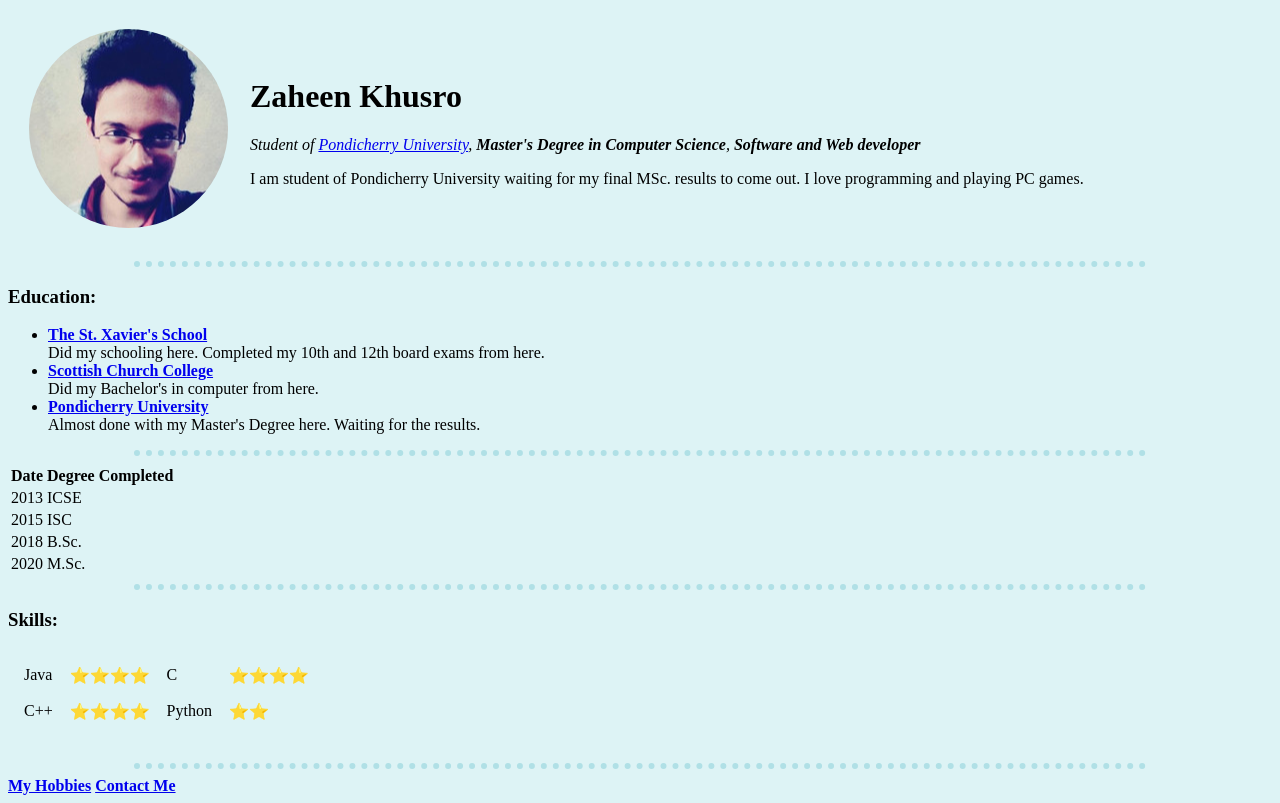
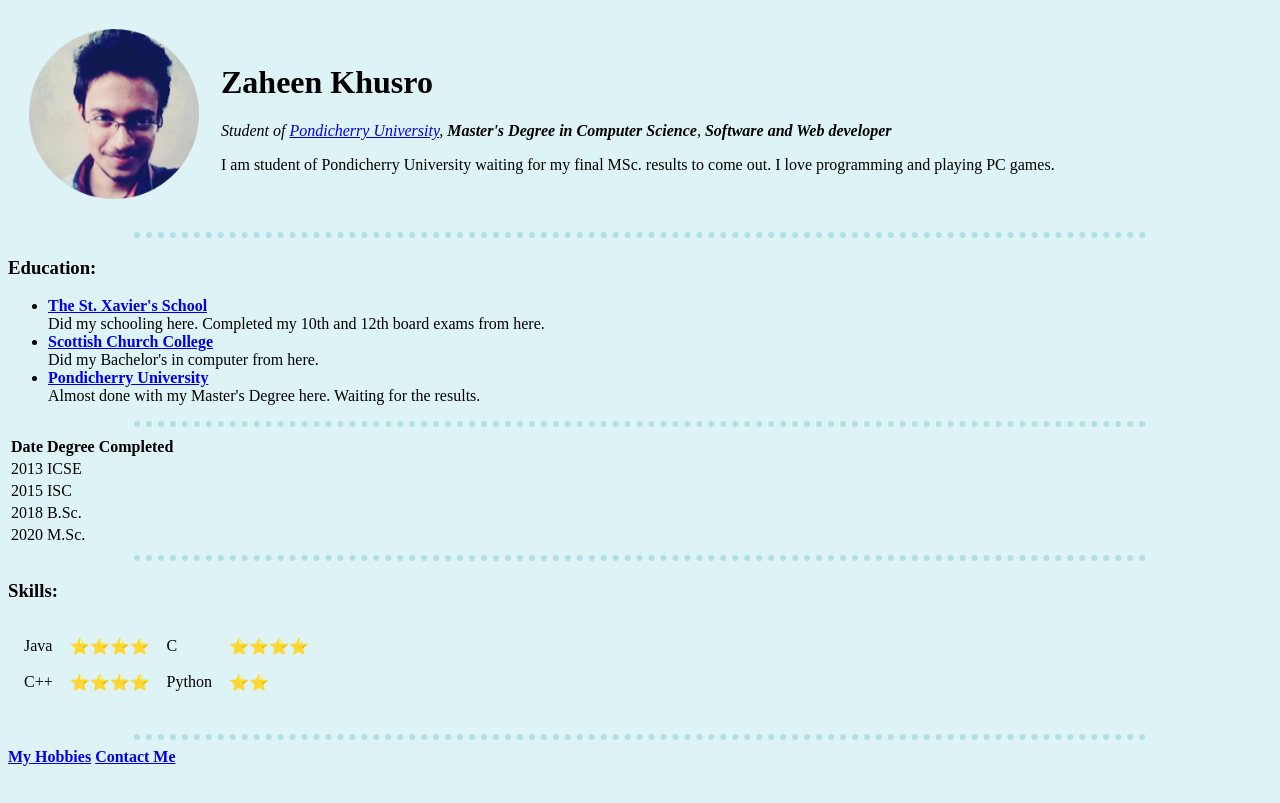
Before and after one commit to KynzDcoder/pp, a plain HTML site: page index.html in a window 1280 px wide. Drawn offline with Linux system fonts and the light colour scheme.

Commit message:
Update index.html

```diff
--- a/index.html
+++ b/index.html
@@ -19,7 +19,7 @@
     }
 
     img {
-      height: 75%;
+      height: 170px;
     }
   </style>
 </head>
```
